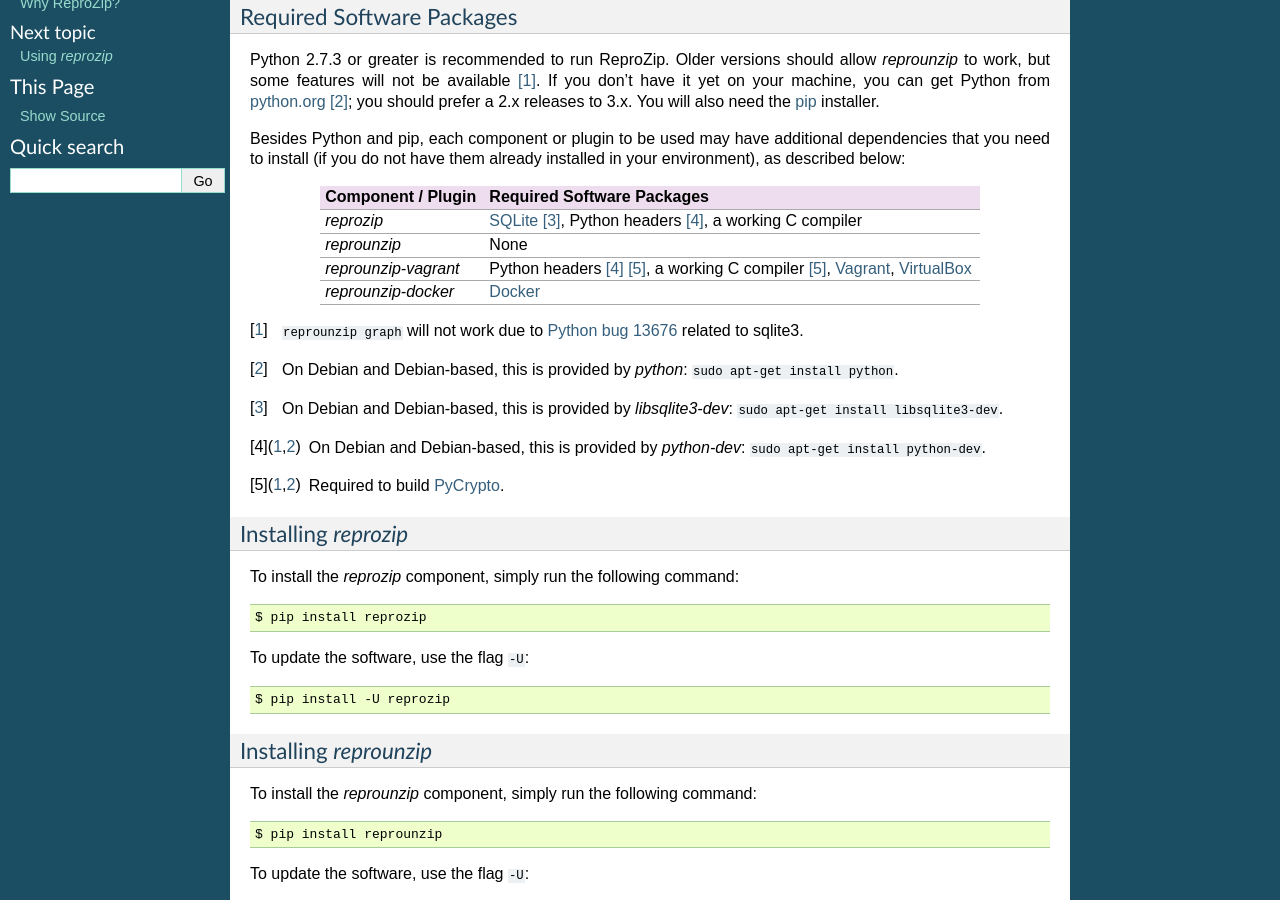
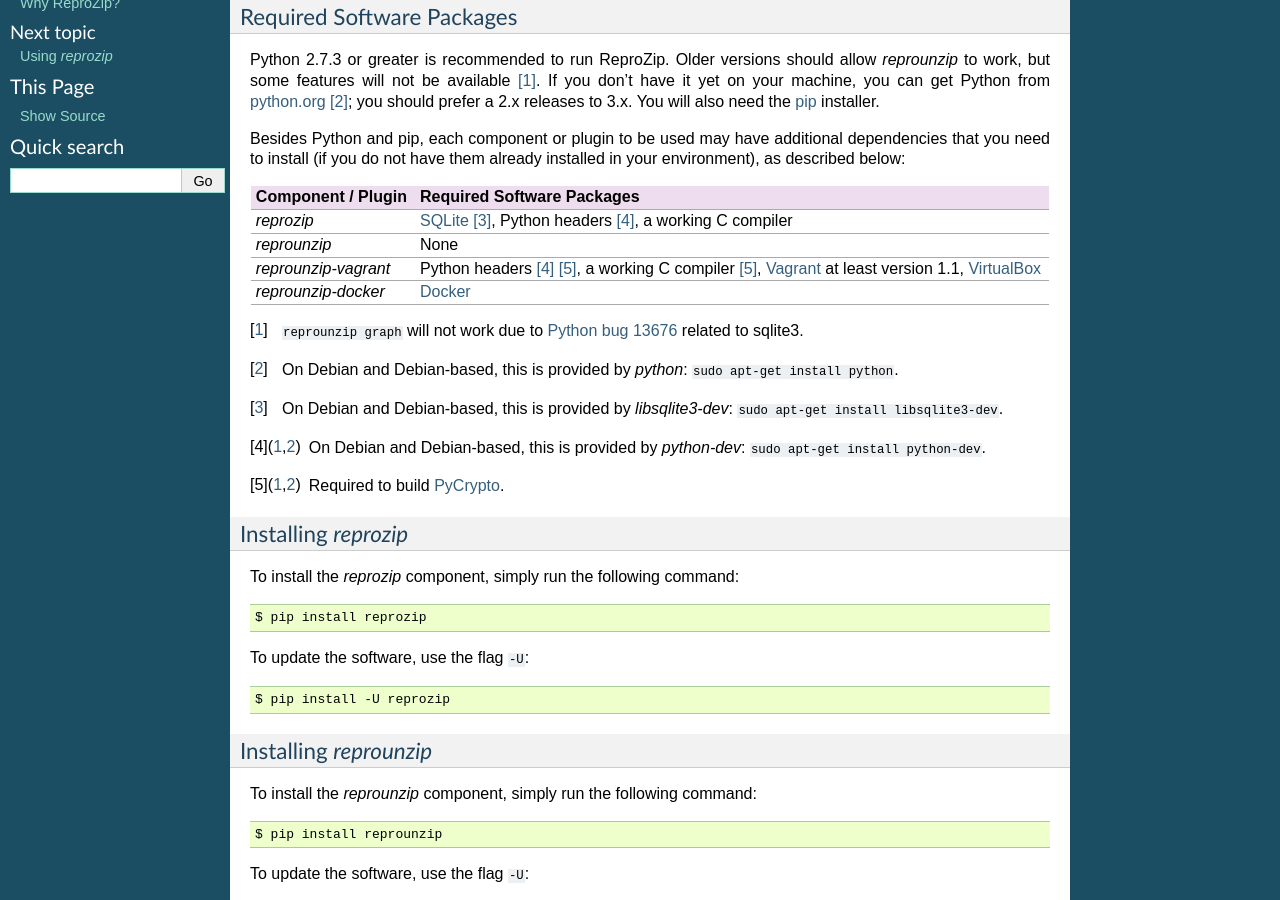
Before and after one commit to VIDA-NYU/reprozip, a Sphinx documentation site: the page built from docs/source/install.rst, in a window 1280 px wide and 900 px high, scrolled down 388 px. Built offline with Sphinx 7.4.7, drawn with Linux system fonts in a browser that asks for light colours.

```diff
--- a/docs/source/install.rst
+++ b/docs/source/install.rst
@@ -31,7 +31,8 @@ Besides Python and pip, each component or plugin to be used may have additional
 +------------------------------+----------------------------------------------+
 | *reprounzip-vagrant*         | Python headers [#deb3]_ [#pycrypton]_,       |
 |                              | a working C compiler [#pycrypton]_,          |
-|                              | `Vagrant <https://www.vagrantup.com/>`__,    |
+|                              | `Vagrant <https://www.vagrantup.com/>`__ at  |
+|                              | least version 1.1,                           |
 |                              | `VirtualBox <https://www.virtualbox.org/>`__ |
 +------------------------------+----------------------------------------------+
 | *reprounzip-docker*          | `Docker <https://www.docker.com/>`__         |
```
